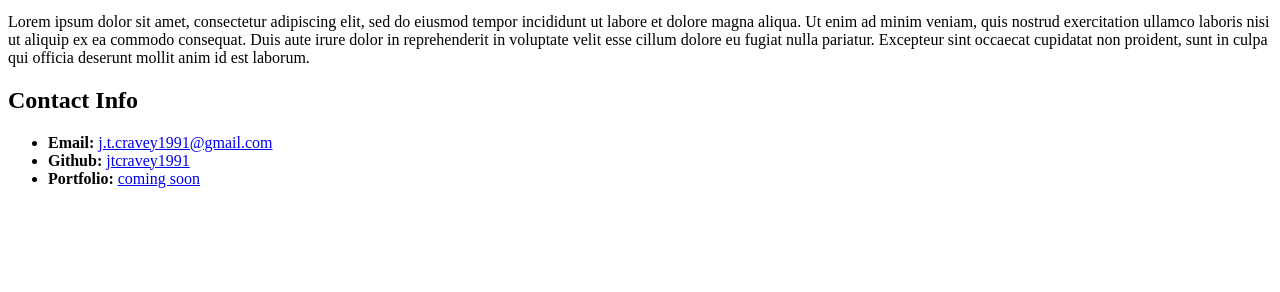
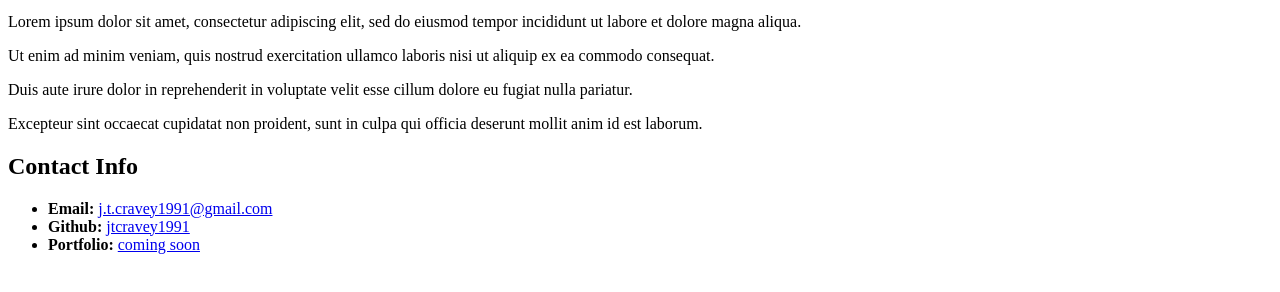
Before and after one commit to jtcravey1991/StudentBio, a plain HTML site: page index.html in a window 1280 px wide. Shown: the part 148-440 px from the top of the page. Drawn offline with Linux system fonts and the light colour scheme.

Commit message:
cleaned up the paragraph under the contact photo

```diff
--- a/index.html
+++ b/index.html
@@ -11,7 +11,10 @@
 
         <img src="placeholder.jpg" alt="placeholder" style="width:200px;height:200px;">
 
-        <p>Lorem ipsum dolor sit amet, consectetur adipiscing elit, sed do eiusmod tempor incididunt ut labore et dolore magna aliqua. Ut enim ad minim veniam, quis nostrud exercitation ullamco laboris nisi ut aliquip ex ea commodo consequat. Duis aute irure dolor in reprehenderit in voluptate velit esse cillum dolore eu fugiat nulla pariatur. Excepteur sint occaecat cupidatat non proident, sunt in culpa qui officia deserunt mollit anim id est laborum.</p>
+        <p>Lorem ipsum dolor sit amet, consectetur adipiscing elit, sed do eiusmod tempor incididunt ut labore et dolore magna aliqua.</p>
+        <p>Ut enim ad minim veniam, quis nostrud exercitation ullamco laboris nisi ut aliquip ex ea commodo consequat.</p>
+        <p>Duis aute irure dolor in reprehenderit in voluptate velit esse cillum dolore eu fugiat nulla pariatur.</p>
+        <p>Excepteur sint occaecat cupidatat non proident, sunt in culpa qui officia deserunt mollit anim id est laborum.</p>
 
         <h2>Contact Info</h2>
 
```
